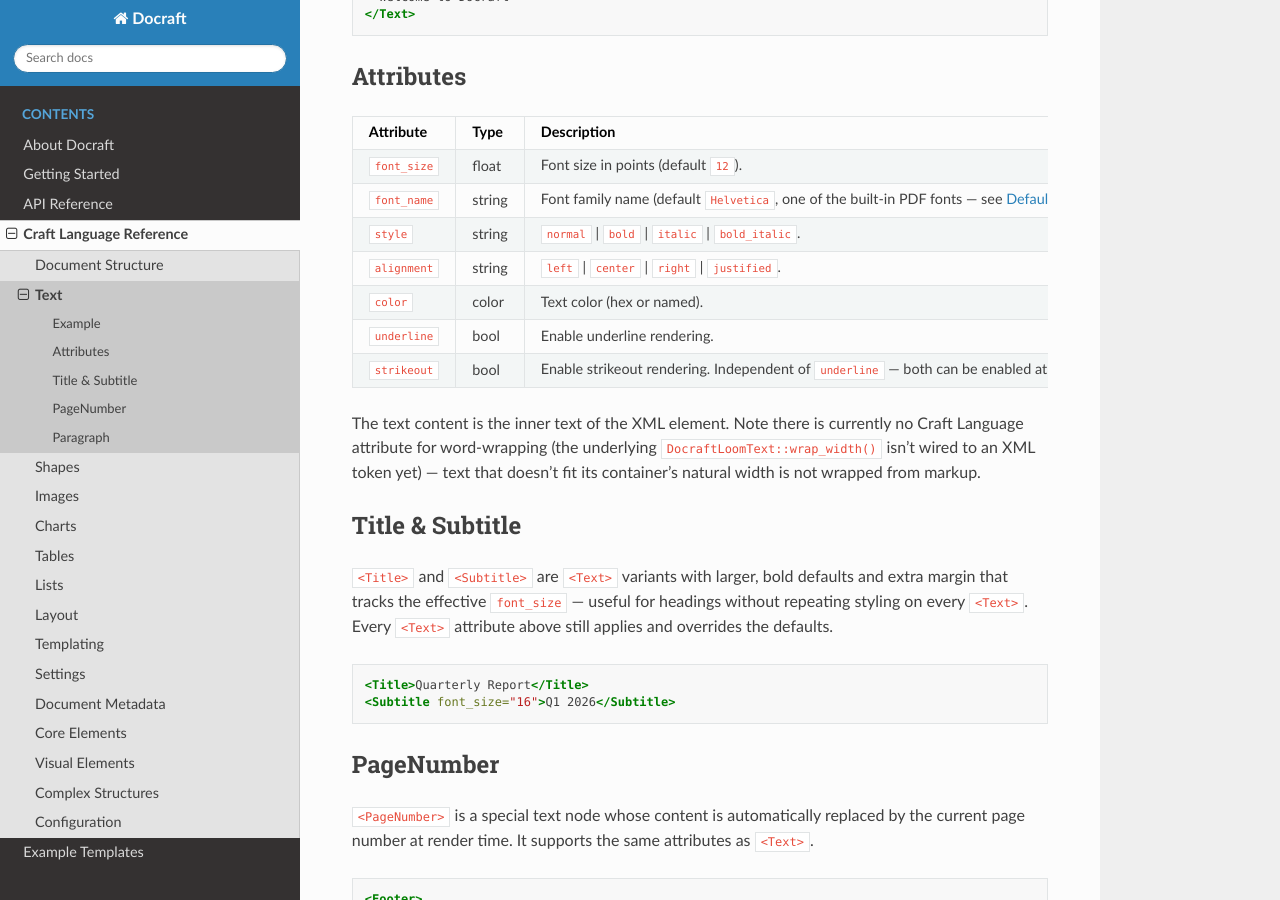
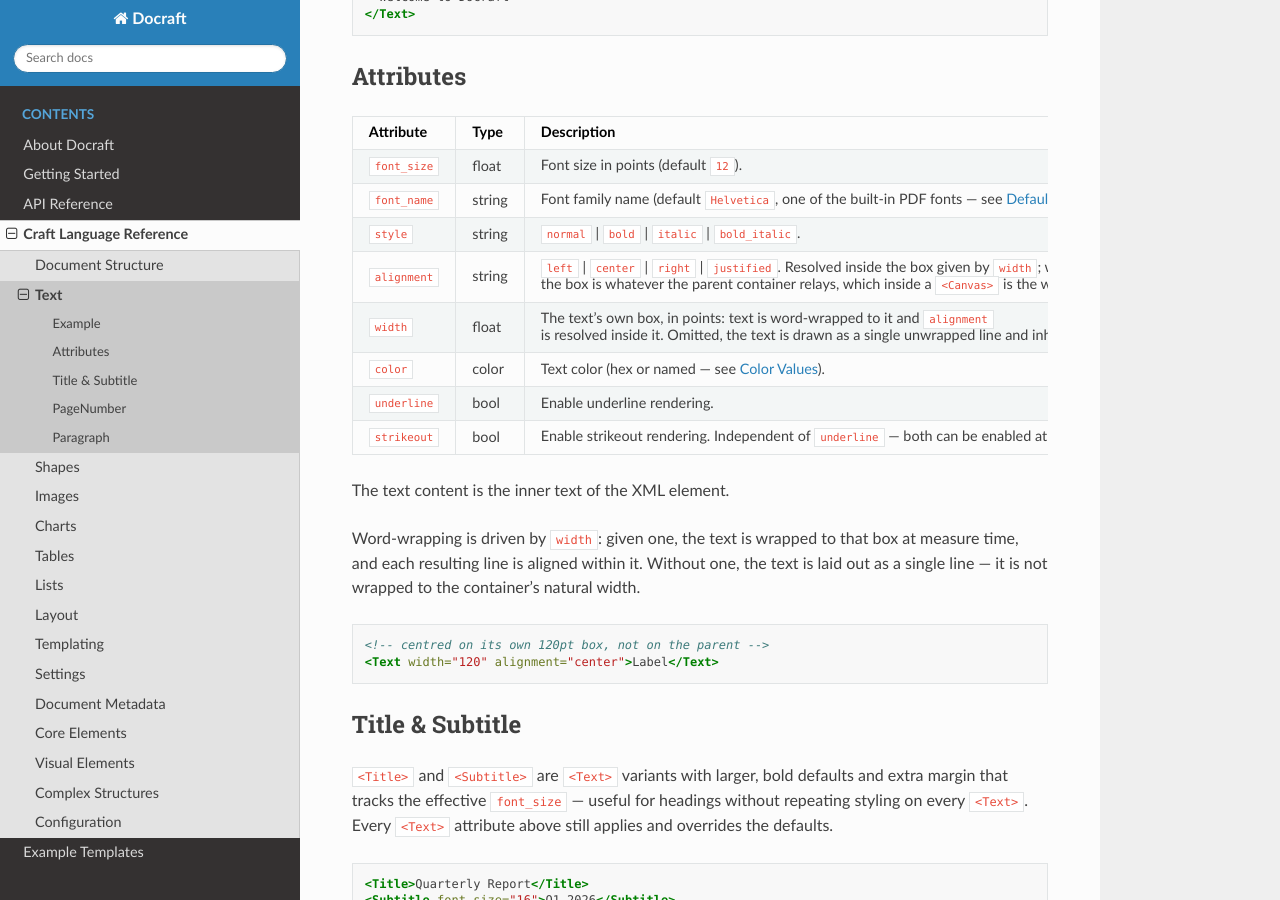
Before and after one commit to Cadons/Docraft, a Sphinx documentation site: the page built from doc/source/craft_language/text.rst, in a window 1280 px wide and 900 px high, scrolled down 346 px. Built offline with Sphinx 7.4.7 and the Read the Docs theme 3.1.0, drawn with Linux system fonts in a browser that asks for light colours.

Commit message:
fix(craft): honour Text width, table title font_size and name colors (#42)
* fix(craft): honour Text width, table title font_size and name colors

Three documented attributes were accepted by the parser and then dropped,
producing a wrong layout with no diagnostic (issue #40).

Text `width`: DocraftLoomText exposed only set_wrap_width(), and
apply_common_attributes() gates on set_width(), so the attribute never
reached the node. That also silently broke `alignment`, which the rendering
stage resolves against wrap_width() -- with none set, that is whatever the
parent relayed, i.e. the entire canvas for a Canvas child, placing a
supposedly centered label hundreds of points from its box. width() is now an
alias of wrap_width(), which is the same box for a text node, and closes the
"no Craft attribute for word-wrapping" gap the docs called out.

Table title `font_size`: parse_table_title() read alignment/style/color/
background only, so <HTitle font_size="11"> -- markup straight out of
tables.rst -- left headers at the default size while body cells honoured it.
Non-positive values are rejected rather than silently producing invisible
text.

Unknown color names now report the accepted set instead of just the rejected
name: the palette is nine entries, so a plausible guess like "orange" fails
and the old message gave no way to tell a typo from an unsupported name.

Co-Authored-By: Claude Opus 5 <noreply@anthropic.com>
Claude-Session: https://claude.ai/code/session_01UhwB67PHYysjXtKcCzHcY8

* docs(craft): document Text width and table title font_size

Records the two attributes fixed in the previous commit: Text gains a `width`
row explaining that it is the box `alignment` resolves inside, replacing the
paragraph that declared word-wrapping unreachable from markup, and the header
title table gains `font_size`.

Also fixes three `bold="true"` occurrences in the charts guide -- text weight
is selected with `style="bold"`, so the documented snippets rendered
non-bold -- and states that the named-color list is exhaustive, since the
plausible-looking names outside it (orange, grey) are parse errors.

Co-Authored-By: Claude Opus 5 <noreply@anthropic.com>
Claude-Session: https://claude.ai/code/session_01UhwB67PHYysjXtKcCzHcY8

* old doc removed

* feat(parser): add font size attribute to table title parsing

---------

Co-authored-by: Claude <noreply@anthropic.com>

```diff
--- a/doc/source/craft_language/charts.rst
+++ b/doc/source/craft_language/charts.rst
@@ -228,7 +228,7 @@ drawn as ordinary shapes:
 
    <Canvas width="600" height="600" background_color="#FAFAFA"
            border_color="#DDDDDD" border_width="1">
-     <Text x="20" y="16" font_size="13" bold="true">Q1-Q3 Business Overview</Text>
+     <Text x="20" y="16" font_size="13" style="bold">Q1-Q3 Business Overview</Text>
      <Line x1="20" y1="40" x2="580" y2="40" border_color="#DDDDDD" border_width="1"/>
 
      <Chart x="10" y="50" style="pie" width="290" height="230" title="Revenue Split">
@@ -283,12 +283,12 @@ gets the same effect:
 
      <Rectangle x="10" y="310" width="145" height="46"
                 background_color="#E8F5E9" border_color="#2CA02C" border_width="1"/>
-     <Text x="18" y="317" font_size="9" bold="true" color="#2CA02C">Peak: 50k</Text>
+     <Text x="18" y="317" font_size="9" style="bold" color="#2CA02C">Peak: 50k</Text>
      <Text x="18" y="332" font_size="7" color="#555555">App A, month 12</Text>
 
      <Rectangle x="320" y="310" width="150" height="46"
                 background_color="#E3F2FD" border_color="#1F77B4" border_width="1"/>
-     <Text x="328" y="317" font_size="9" bold="true" color="#1F77B4">Growth: +317%</Text>
+     <Text x="328" y="317" font_size="9" style="bold" color="#1F77B4">Growth: +317%</Text>
      <Text x="328" y="332" font_size="7" color="#555555">App A, year over year</Text>
    </Canvas>
 
--- a/doc/source/craft_language/structure.rst
+++ b/doc/source/craft_language/structure.rst
@@ -137,6 +137,8 @@ Every content node supports these attributes:
    names but no parser reads them, so writing one is rejected rather than
    silently having no effect.
 
+.. _color-values:
+
 Color Values
 ------------
 
@@ -144,7 +146,8 @@ Colors can be specified as:
 
 - **Hex**: ``#RRGGBB`` or ``#RRGGBBAA``
 - **Named**: ``black``, ``white``, ``red``, ``green``, ``blue``, ``yellow``,
-  ``magenta``, ``cyan``, ``purple``
+  ``magenta``, ``cyan``, ``purple`` — this list is exhaustive; any other name
+  (``orange``, ``grey``, ...) is a parse error, use a hex value instead
 - **Template**: ``${variable}`` or ``${data("field")}``
 
 Page Break
--- a/doc/source/craft_language/tables.rst
+++ b/doc/source/craft_language/tables.rst
@@ -116,6 +116,10 @@ tables supports:
    * - ``style``
      - string
      - ``normal`` | ``bold`` | ``italic`` | ``bold_italic``.
+   * - ``font_size``
+     - float
+     - Title font size in points. Must be ``> 0``. Omitted, the title keeps the
+       default text size.
    * - ``color``
      - color
      - Title text color.
--- a/doc/source/craft_language/text.rst
+++ b/doc/source/craft_language/text.rst
@@ -37,10 +37,17 @@ Attributes
      - ``normal`` | ``bold`` | ``italic`` | ``bold_italic``.
    * - ``alignment``
      - string
-     - ``left`` | ``center`` | ``right`` | ``justified``.
+     - ``left`` | ``center`` | ``right`` | ``justified``. Resolved inside the box
+       given by ``width``; without an explicit ``width`` the box is whatever the
+       parent container relays, which inside a ``<Canvas>`` is the whole canvas.
+   * - ``width``
+     - float
+     - The text's own box, in points: text is word-wrapped to it and ``alignment``
+       is resolved inside it. Omitted, the text is drawn as a single unwrapped line
+       and inherits the parent's width for alignment.
    * - ``color``
      - color
-     - Text color (hex or named).
+     - Text color (hex or named — see :ref:`Color Values <color-values>`).
    * - ``underline``
      - bool
      - Enable underline rendering.
@@ -49,10 +56,17 @@ Attributes
      - Enable strikeout rendering. Independent of ``underline`` — both can
        be enabled at once.
 
-The text content is the inner text of the XML element. Note there is
-currently no Craft Language attribute for word-wrapping (the underlying
-``DocraftLoomText::wrap_width()`` isn't wired to an XML token yet) — text
-that doesn't fit its container's natural width is not wrapped from markup.
+The text content is the inner text of the XML element.
+
+Word-wrapping is driven by ``width``: given one, the text is wrapped to that box
+at measure time, and each resulting line is aligned within it. Without one, the
+text is laid out as a single line — it is not wrapped to the container's natural
+width.
+
+.. code-block:: xml
+
+   <!-- centred on its own 120pt box, not on the parent -->
+   <Text width="120" alignment="center">Label</Text>
 
 Title & Subtitle
 ----------------
```
Also changed, not shown: 8 other files.
